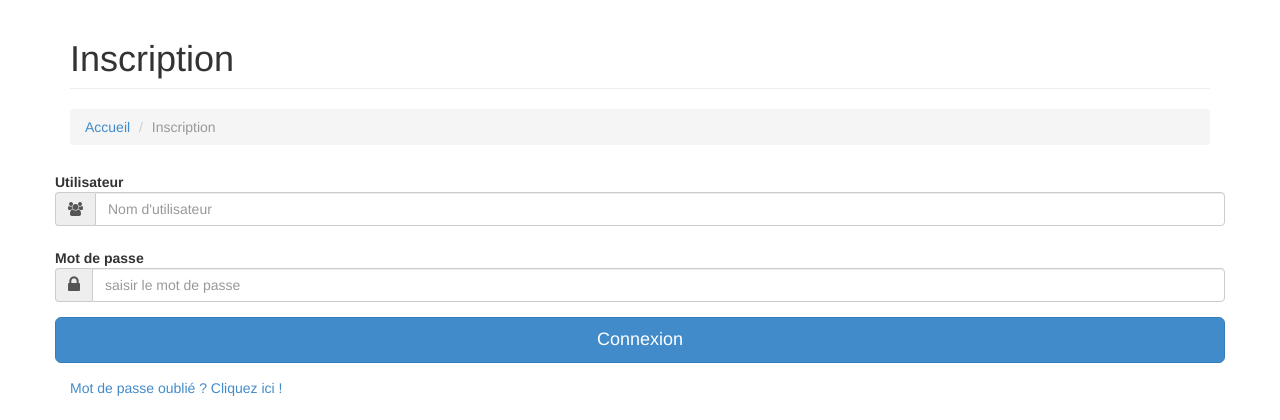
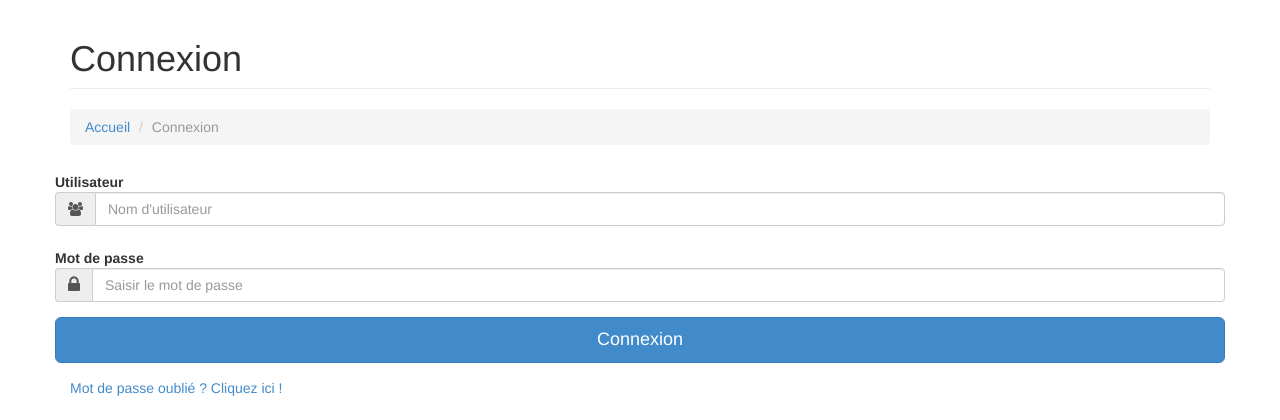
Before and after one commit to lukile/projetAnnuel, a PHP site: page /login.php in a window 1280 px wide. Shown: the part 51-471 px from the top of the page. Run offline with PHP 8.4, Linux system fonts and the light colour scheme.

Commit message:
minor changes

```diff
--- a/inscription.php
+++ b/inscription.php
@@ -190,7 +190,7 @@ if (isset($firstname, $lastname,$mail, $pseudo, $pass, $pass_validation, $phone,
                             <div class="cols-sm-10">
                                 <div class="input-group">
                                     <span class="input-group-addon"><i class="fa fa-lock fa-lg" aria-hidden="true"></i></span>
-                                    <input type="password" class="form-control" name="pass" id="pass"  placeholder="saisir le mot de passe"/>
+                                    <input type="password" class="form-control" name="pass" id="pass"  placeholder="Saisir le mot de passe"/>
                                 </div>
                             </div>
                         </div>
--- a/login.php
+++ b/login.php
@@ -9,13 +9,13 @@
         <!-- Page Heading/Breadcrumbs -->
         <div class="row">
             <div class="col-lg-12">
-                <h1 class="page-header">Inscription
+                <h1 class="page-header">Connexion
 
                 </h1>
                 <ol class="breadcrumb">
                     <li><a href="index.html">Accueil</a>
                     </li>
-                    <li class="active">Inscription</li>
+                    <li class="active">Connexion</li>
                 </ol>
             </div>
         </div>
@@ -39,7 +39,7 @@
                             <div class="cols-sm-10">
                                 <div class="input-group">
                                     <span class="input-group-addon"><i class="fa fa-lock fa-lg" aria-hidden="true"></i></span>
-                                    <input type="password" class="form-control" name="password" id="password"  placeholder="saisir le mot de passe"/>
+                                    <input type="password" class="form-control" name="password" id="password"  placeholder="Saisir le mot de passe"/>
                                 </div>
                             </div>
                         </div>
```
